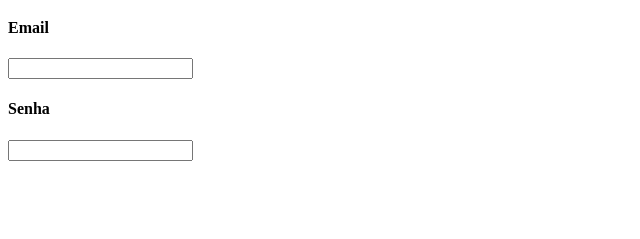
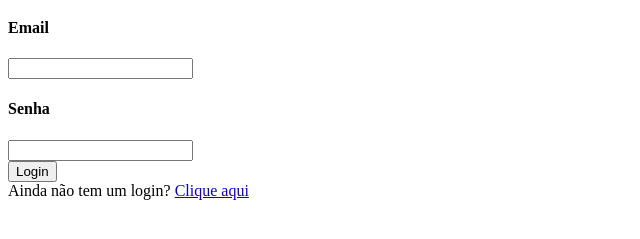
Before and after one commit to IsabelaTeixeiraRodrigues/Reflexos, a website: page Site/public/pages/login.html in a window 1280 px wide. Shown: the part 61-300 px from the top of the page, without its empty margins (0-640 px from the left). Drawn offline with Linux system fonts and the light colour scheme.

```diff
--- a/Site/public/pages/login.html
+++ b/Site/public/pages/login.html
@@ -8,6 +8,8 @@
     <link rel="stylesheet" type="text/css" href="../js/login.js" />
   </head>
   <body>
+    <div class="container">
+      <div class="imagemLateral"></div>
       <div class="container-Login">
         <div class="box-Login">
           <div class="geral-Login">
@@ -24,6 +26,12 @@
                 <input type="password" id="senha" />
               </div>
             </div>
+            <button onclick="entrar()">Login</button>
+            <div class="cadastrar">
+                <span>Ainda não tem um login?</span>
+                <a href="faleConosco.html" class="registrar-login">Clique aqui</a>
+            </div>
+          </div>
         </div>
       </div>
     </div>
```
Also changed, not shown: Site/public/pages/cadastro.html (+8 -0 lines). Lines whose indentation alone changed are shown as unchanged.
